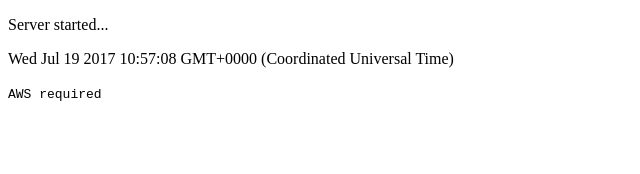
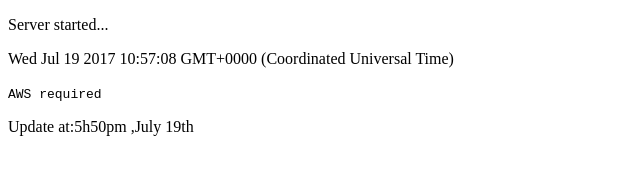
Before and after one commit to my0sot1s/monaka, a website: page dist/public/index.html in a window 1280 px wide. Shown: the whole page, without its empty margins (0-640 px from the left). Drawn offline with Linux system fonts and the light colour scheme.

```diff
--- a/dist/public/index.html
+++ b/dist/public/index.html
@@ -12,6 +12,7 @@
   <p>Server started...</p>
   <p id='time'></p>
   <code>AWS required</code>
+  <p>Update at:5h50pm ,July 19th </p>
   <script>
     (function () {
       setInterval(() => {
```
Also changed, not shown: dist/app.js (+1 -1 lines), dist/model/judgment.js, dist/model/laws.js, dist/public/log.txt, 1 other file.
